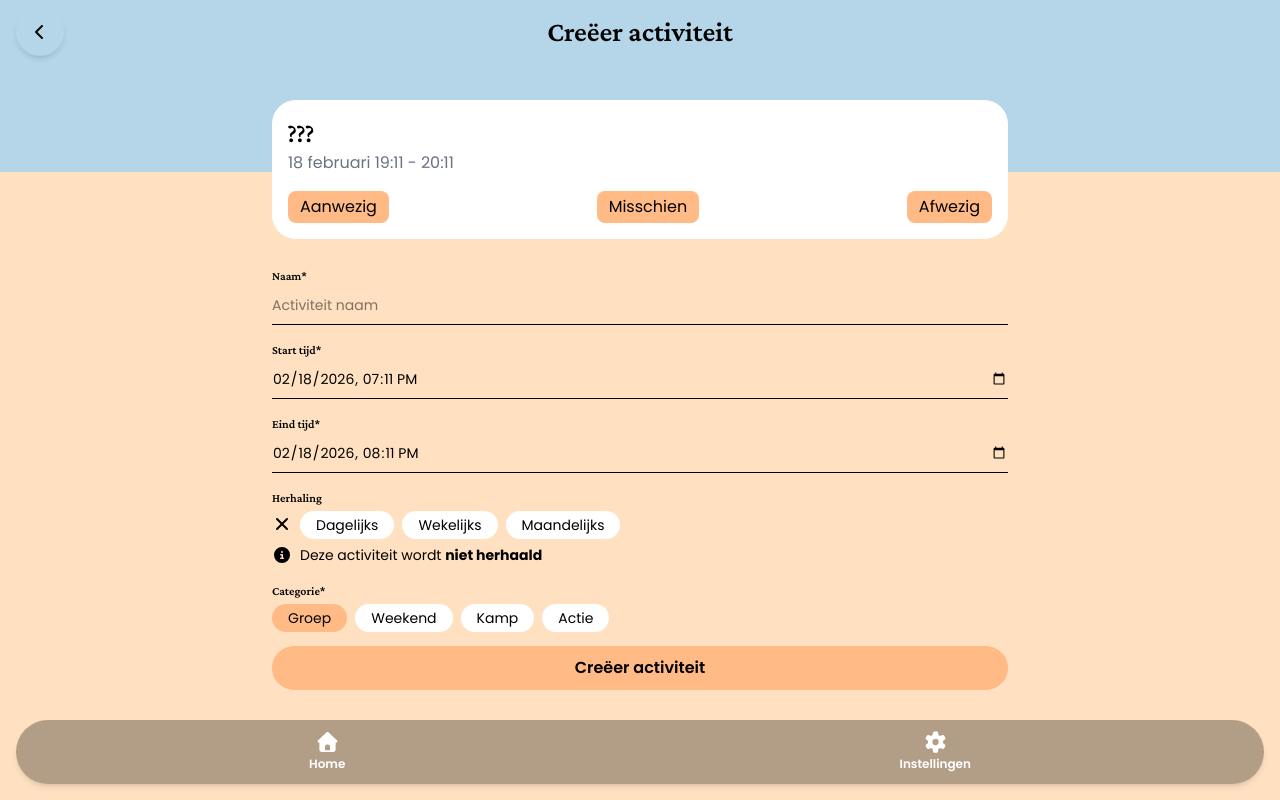
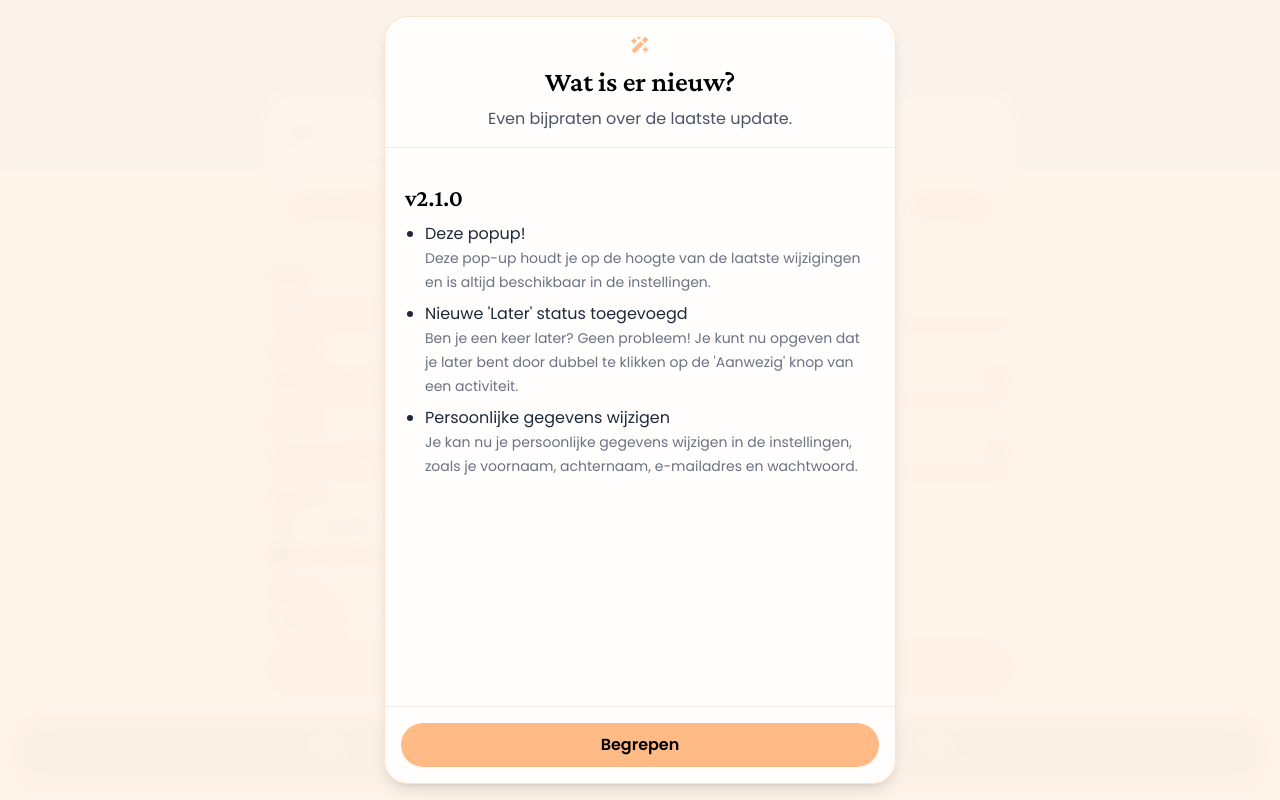
Before and after one commit to j-vseg/piwo, a Next.js app: page /activity/create in a window 1280 px wide. Built offline with nearby package versions, Linux system fonts and the light colour scheme; no server answers; the database is empty.

Commit message:
feat: what is new screen (#10)
* feat: what is new screen & model

* chore: ready release

```diff
--- a/package.json
+++ b/package.json
@@ -1,6 +1,6 @@
 {
   "name": "piwo",
-  "version": "0.1.0",
+  "version": "2.1.0",
   "private": true,
   "scripts": {
     "dev": "next dev",
--- a/src/app/(authenticated)/layout.tsx
+++ b/src/app/(authenticated)/layout.tsx
@@ -1,6 +1,7 @@
 "use client";
 
 import { BottomNavigation } from "@/components/BottomNavigation";
+import { WhatsNewOverlay } from "@/components/WhatsNewOverlay/WhatsNewOverlay";
 import { deletePastEvents } from "@/services/firebase/events";
 import { ReactNode, useEffect } from "react";
 
@@ -9,14 +10,15 @@ export default function AuthenticatedLayout({
 }: {
   children: ReactNode;
 }) {
-    useEffect(() => {
-      deletePastEvents().catch(console.error);
-    }, []);
+  useEffect(() => {
+    deletePastEvents().catch(console.error);
+  }, []);
 
   return (
     <>
       {children}
       <BottomNavigation />
+      <WhatsNewOverlay />
     </>
   );
 }
--- /dev/null
+++ b/src/app/(authenticated)/settings/what-is-new/page.tsx
@@ -0,0 +1,5 @@
+import WhatIsNewScreen from "@/domians/settings/what-is-new";
+
+export default function ChangelogsPage() {
+  return <WhatIsNewScreen />;
+}
--- /dev/null
+++ b/src/components/WhatsNewOverlay/WhatsNewCard.tsx
@@ -0,0 +1,74 @@
+import { faWandMagicSparkles } from "@fortawesome/free-solid-svg-icons";
+import { FontAwesomeIcon } from "@fortawesome/react-fontawesome";
+import { ReactNode } from "react";
+import { WHATS_NEW_VERSION } from "./WhatsNewOverlay";
+
+export function WhatsNewCard({
+  headingId,
+  footer,
+  embedded,
+}: {
+  headingId: string;
+  footer: ReactNode;
+  /** Shorter scroll area on in-page card; full overlay uses remaining height. */
+  embedded: boolean;
+}) {
+  return (
+    <div
+      className={
+        embedded
+          ? "flex w-full max-w-lg flex-col gap-4 rounded-3xl bg-white -mt-6 py-5"
+          : "flex h-full min-h-0 w-full max-w-lg flex-1 flex-col gap-4 overflow-hidden rounded-3xl border border-pastelOrange/40 bg-white/90 shadow-lg pt-5"
+      }
+    >
+      <div className="shrink-0 border-b border-greyYellow/30 px-5 pb-4 text-center">
+        <div className="mb-2 flex justify-center text-pastelOrange">
+          <FontAwesomeIcon icon={faWandMagicSparkles} className="h-8 w-8" />
+        </div>
+        <h1 id={headingId} className="text-h2">
+          Wat is er nieuw?
+        </h1>
+        <p className="mt-1 text-body_sm text-gray-600">
+          Even bijpraten over de laatste update.
+        </p>
+      </div>
+      <div
+        className={
+          embedded
+            ? "px-5 pb-4 pt-2"
+            : "min-h-0 flex-1 overflow-y-auto px-5 py-4"
+        }
+      >
+        <h2 className="text-h3 mb-1.5">v{WHATS_NEW_VERSION}</h2>
+        <ul className="list-disc space-y-2 pl-5 text-body_md text-gray-800">
+          <li>
+            Deze popup!
+            <br />{" "}
+            <span className="text-sm text-gray-500">
+              Deze pop-up houdt je op de hoogte van de laatste wijzigingen en is
+              altijd beschikbaar in de instellingen.
+            </span>
+          </li>
+          <li>
+            Nieuwe &apos;Later&apos; status toegevoegd
+            <br />{" "}
+            <span className="text-sm text-gray-500">
+              Ben je een keer later? Geen probleem! Je kunt nu opgeven dat je
+              later bent door dubbel te klikken op de &apos;Aanwezig&apos; knop
+              van een activiteit.
+            </span>
+          </li>
+          <li>
+            Persoonlijke gegevens wijzigen
+            <br />{" "}
+            <span className="text-sm text-gray-500">
+              Je kan nu je persoonlijke gegevens wijzigen in de instellingen,
+              zoals je voornaam, achternaam, e-mailadres en wachtwoord.
+            </span>
+          </li>
+        </ul>
+      </div>
+      {footer != null ? <div className="mt-auto shrink-0">{footer}</div> : null}
+    </div>
+  );
+}
--- /dev/null
+++ b/src/components/WhatsNewOverlay/WhatsNewOverlay.tsx
@@ -0,0 +1,110 @@
+"use client";
+
+import Button from "@/components/Button";
+import { useCallback, useEffect, useState } from "react";
+import { WhatsNewCard } from "./WhatsNewCard";
+
+/**
+ * Bump this semver whenever you change the release notes below. Users who
+ * have not acknowledged this version yet get the sheet once on their next open.
+ */
+export const WHATS_NEW_VERSION = "2.1.0";
+
+const STORAGE_KEY = "piwo_whats_new_ack_version";
+
+const SEMVER_RE = /^\d+\.\d+\.\d+$/u;
+
+/** Semver compare: positive when a is newer than b. */
+function compareSemver(a: string, b: string): number {
+  const pa = a.split(".").map((x) => Number.parseInt(x, 10));
+  const pb = b.split(".").map((x) => Number.parseInt(x, 10));
+  const len = Math.max(pa.length, pb.length);
+  for (let i = 0; i < len; i++) {
+    const da = pa[i] ?? 0;
+    const db = pb[i] ?? 0;
+    if (da !== db) return da - db;
+  }
+  return 0;
+}
+
+function readSeenVersion(): string {
+  if (typeof window === "undefined") return "0.0.0";
+  try {
+    const raw = window.localStorage.getItem(STORAGE_KEY);
+    if (raw == null || !SEMVER_RE.test(raw)) return "0.0.0";
+    return raw;
+  } catch {
+    return "0.0.0";
+  }
+}
+
+export type WhatsNewOverlayProps = {
+  /**
+   * `gate` (default): full-screen once after update, uses localStorage.
+   * `inline`: same content in a card, always visible (e.g. changelogs screen).
+   */
+  mode?: "gate" | "inline";
+};
+
+export function WhatsNewOverlay({ mode = "gate" }: WhatsNewOverlayProps) {
+  const [open, setOpen] = useState<boolean | null>(null);
+
+  useEffect(() => {
+    if (mode === "inline") return;
+    const seen = readSeenVersion();
+    // Must run after mount: localStorage is unavailable during SSR and would
+    // mismatch hydration if we read it during the initial render.
+    // eslint-disable-next-line react-hooks/set-state-in-effect -- intentional post-mount gate
+    setOpen(compareSemver(WHATS_NEW_VERSION, seen) > 0);
+  }, [mode]);
+
+  const dismiss = useCallback(() => {
+    try {
+      window.localStorage.setItem(STORAGE_KEY, WHATS_NEW_VERSION);
+    } catch {
+      /* ignore quota / private mode */
+    }
+    setOpen(false);
+  }, []);
+
+  if (mode === "inline") {
+    return (
+      <div className="mx-auto w-full flex justify-center items-center">
+        <div className="w-full max-w-lg">
+          <WhatsNewCard
+            embedded
+            headingId="whats-new-inline-title"
+            footer={null}
+          />
+        </div>
+      </div>
+    );
+  }
+
+  if (open !== true || compareSemver(WHATS_NEW_VERSION, readSeenVersion()) <= 0) {
+    return null;
+  }
+
+  return (
+    <div
+      className="fixed inset-0 z-100 flex flex-col bg-background-100/95 backdrop-blur-sm p-4 pb-[max(1rem,env(safe-area-inset-bottom))] pt-[max(1rem,env(safe-area-inset-top))]"
+      role="dialog"
+      aria-modal="true"
+      aria-labelledby="whats-new-title"
+    >
+      <div className="mx-auto flex h-full min-h-0 w-full max-w-lg flex-1 flex-col">
+        <WhatsNewCard
+          embedded={false}
+          headingId="whats-new-title"
+          footer={
+            <div className="shrink-0 border-t border-greyYellow/30 p-4">
+              <Button type="button" onClick={dismiss}>
+                Begrepen
+              </Button>
+            </div>
+          }
+        />
+      </div>
+    </div>
+  );
+}
--- a/src/domians/settings/settings.tsx
+++ b/src/domians/settings/settings.tsx
@@ -114,6 +114,17 @@ export default function SettingsScreen() {
             </div>
           </div>
         </div>
+        <div className="flex flex-col gap-2">
+          <h3 className="ml-2">Over de app</h3>
+          <div className="rounded-lg overflow-hidden">
+            <ListTile
+              onClick={() => push("/settings/what-is-new")}
+              disabled={!user}
+            >
+              Wat is er nieuw?
+            </ListTile>
+          </div>
+        </div>
       </div>
     </BaseDetailScreen>
   );
--- /dev/null
+++ b/src/domians/settings/what-is-new.tsx
@@ -0,0 +1,12 @@
+"use client";
+
+import { BaseDetailScreen } from "@/components/BaseDetailScreen/BaseDetailScreen";
+import { WhatsNewOverlay } from "@/components/WhatsNewOverlay/WhatsNewOverlay";
+
+export default function WhatIsNewScreen() {
+  return (
+    <BaseDetailScreen heightClass="h-50" color="bg-pastelGreen">
+      <WhatsNewOverlay mode="inline" />
+    </BaseDetailScreen>
+  );
+}
```
Also changed, not shown: 2 other files (tests, documents, lock files or other folders).
